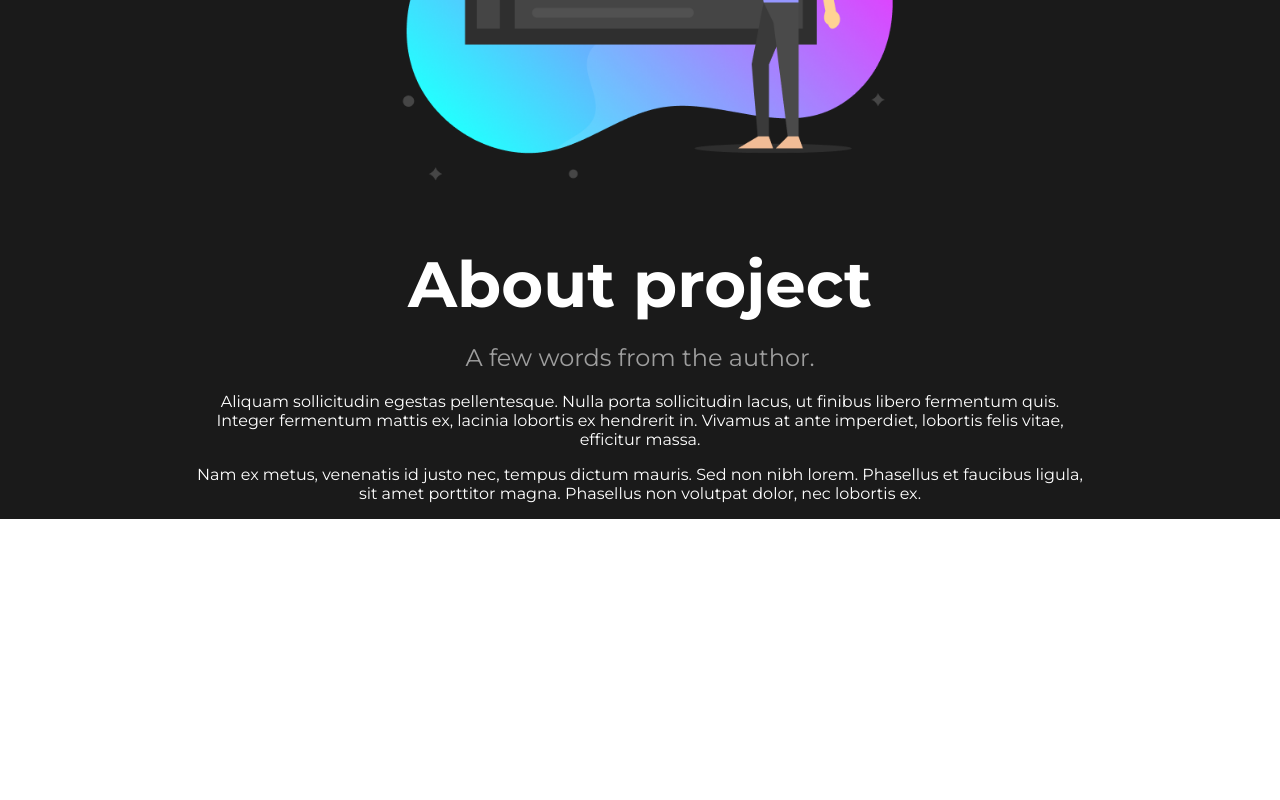
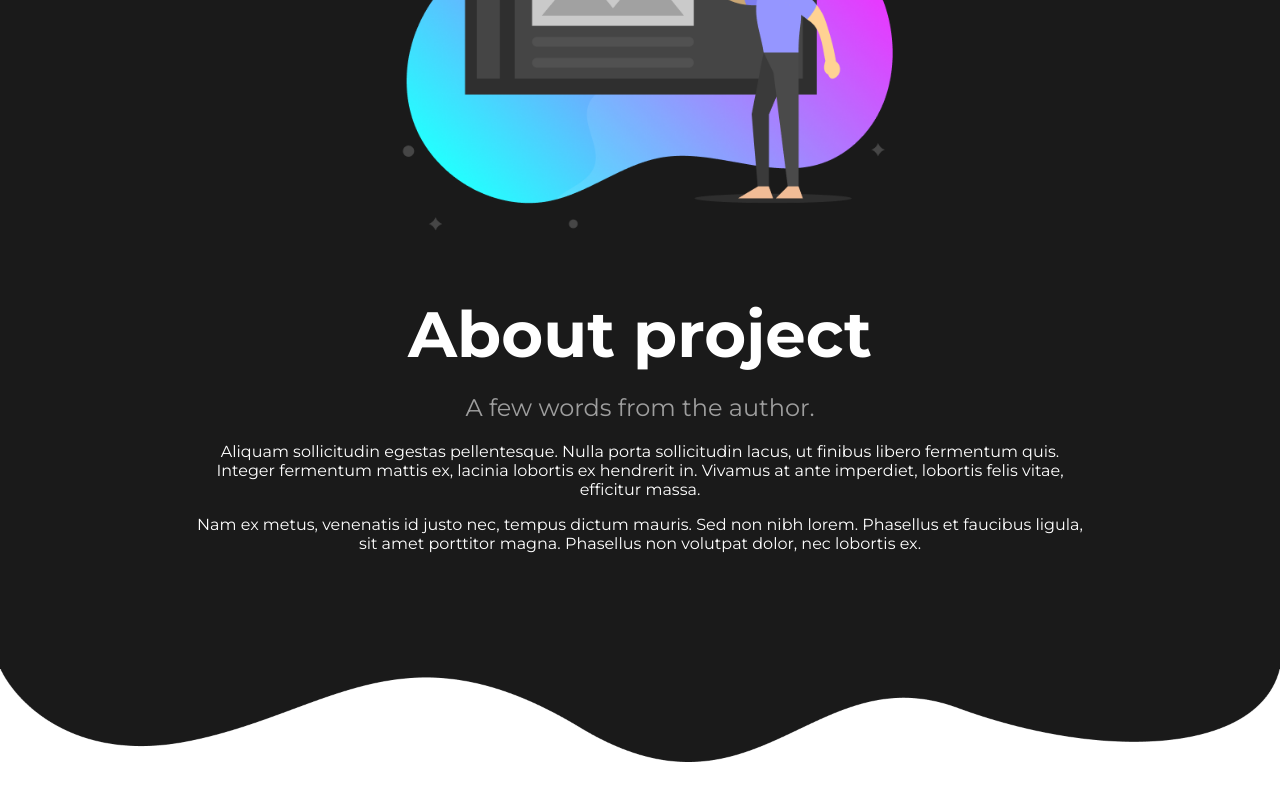
Before and after one commit to NikolSkvarilova/sudoku, a React (Create React App) app in the folder app/: page / in a window 1280 px wide. Shown: the part 2490-3290 px from the top of the page. Before the commit the page ends 3059 px from the top, so only its background shows below. Built offline with nearby package versions, Linux system fonts and the light colour scheme.

Commit message:
Added dark to light wavy transition

```diff
--- a/app/src/App.js
+++ b/app/src/App.js
@@ -59,6 +59,10 @@ function App() {
           alt="Designer Image"
         />
       </section>
+
+      <section className="light-container">
+        <img className="wavy-transition" src={require('./images/transition1.png')} alt="wavy thing"></img>
+      </section>
     </div>
   )
 }
--- a/app/src/App.scss
+++ b/app/src/App.scss
@@ -4,6 +4,7 @@
 
 .dark-container {
   background-color: $background;
+  margin-bottom: 0;
 }
 
 .cards-container {
@@ -24,3 +25,14 @@
     background-image: none;
   }
 }
+
+.light-container {
+  .wavy-transition {
+    width: 100%;
+    margin-top: -1px;
+  }
+}
+
+section {
+  padding-bottom: $component_margin_bottom;
+}
```
Also changed, not shown: app/src/images/transition1.png.
